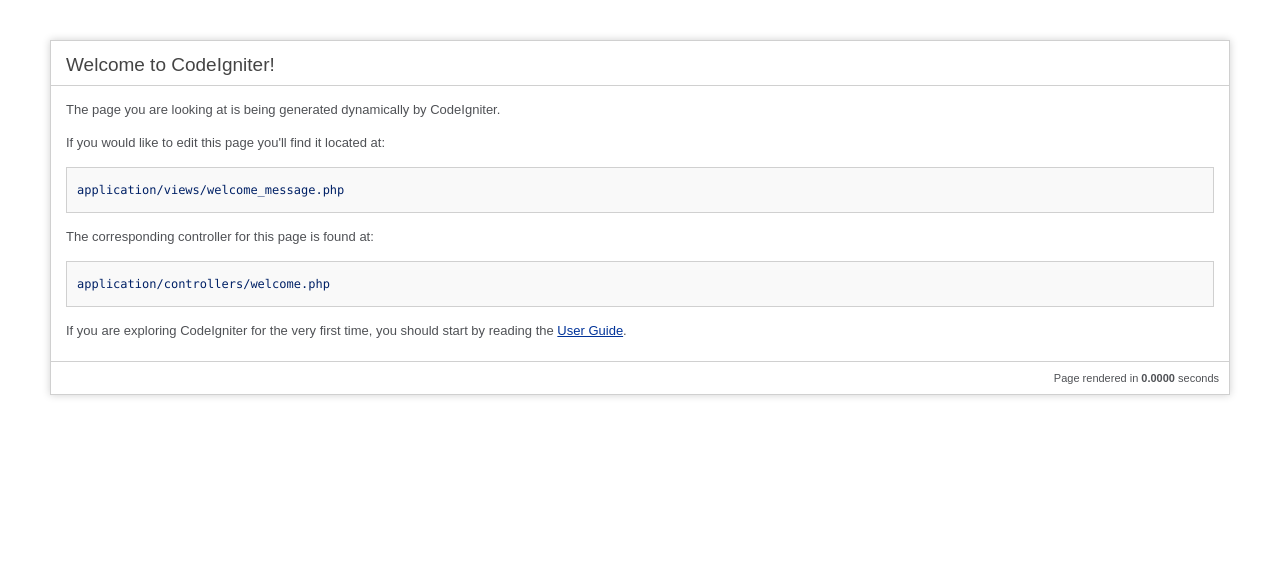
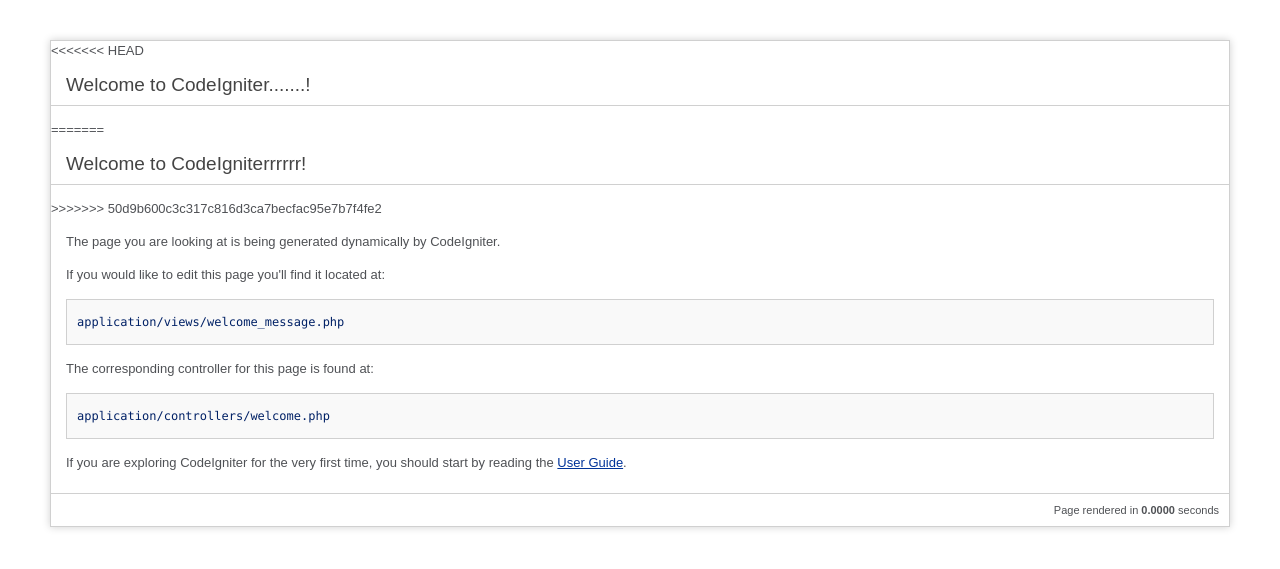
Before and after one commit to LaurisAndrade/ProyectLau, a CodeIgniter app: page / in a window 1280 px wide. Shown: the top 569 px of the page. Run offline with CodeIgniter, Linux system fonts and the light colour scheme.

Commit message:
linea base

```diff
--- a/application/views/welcome_message.php
+++ b/application/views/welcome_message.php
@@ -67,7 +67,11 @@
 <body>
 
 <div id="container">
-	<h1>Welcome to CodeIgniter!</h1>
+<<<<<<< HEAD
+	<h1>Welcome to CodeIgniter.......!</h1>
+=======
+	<h1>Welcome to CodeIgniterrrrrr!</h1>
+>>>>>>> 50d9b600c3c317c816d3ca7becfac95e7b7f4fe2
 
 	<div id="body">
 		<p>The page you are looking at is being generated dynamically by CodeIgniter.</p>
```
